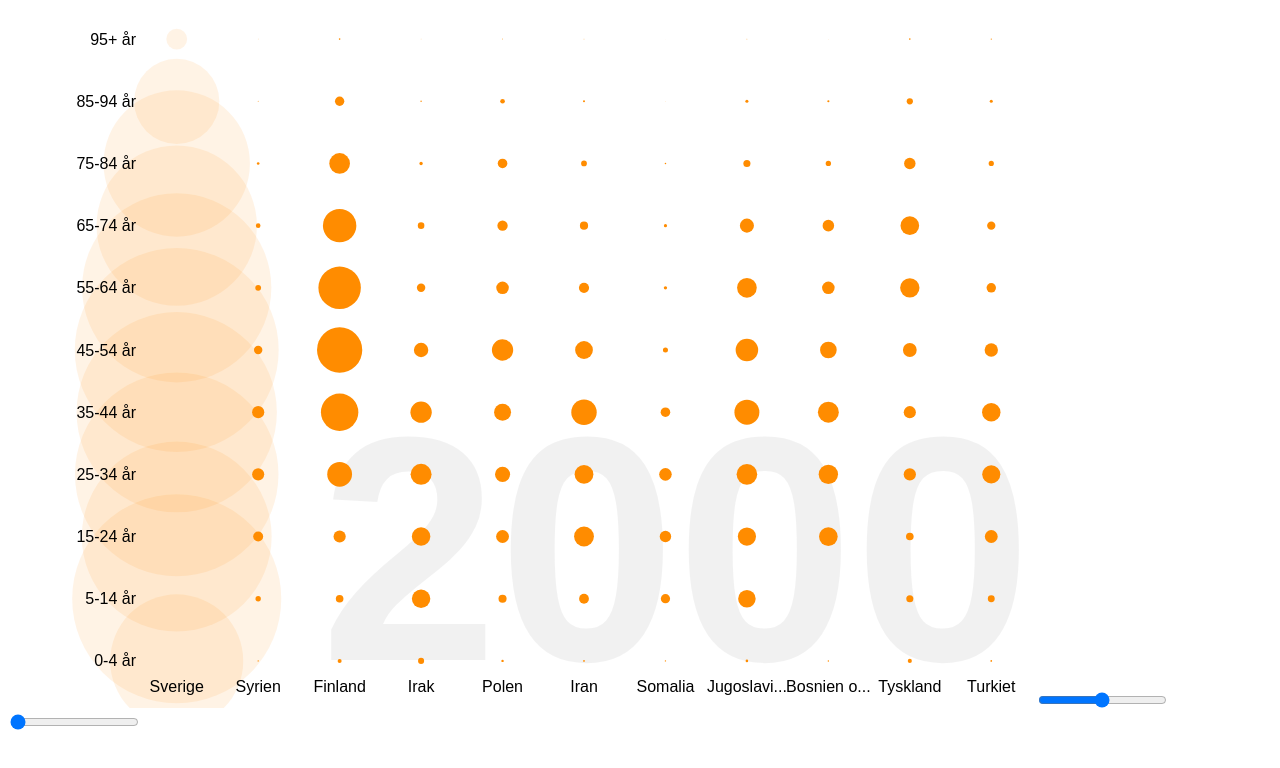
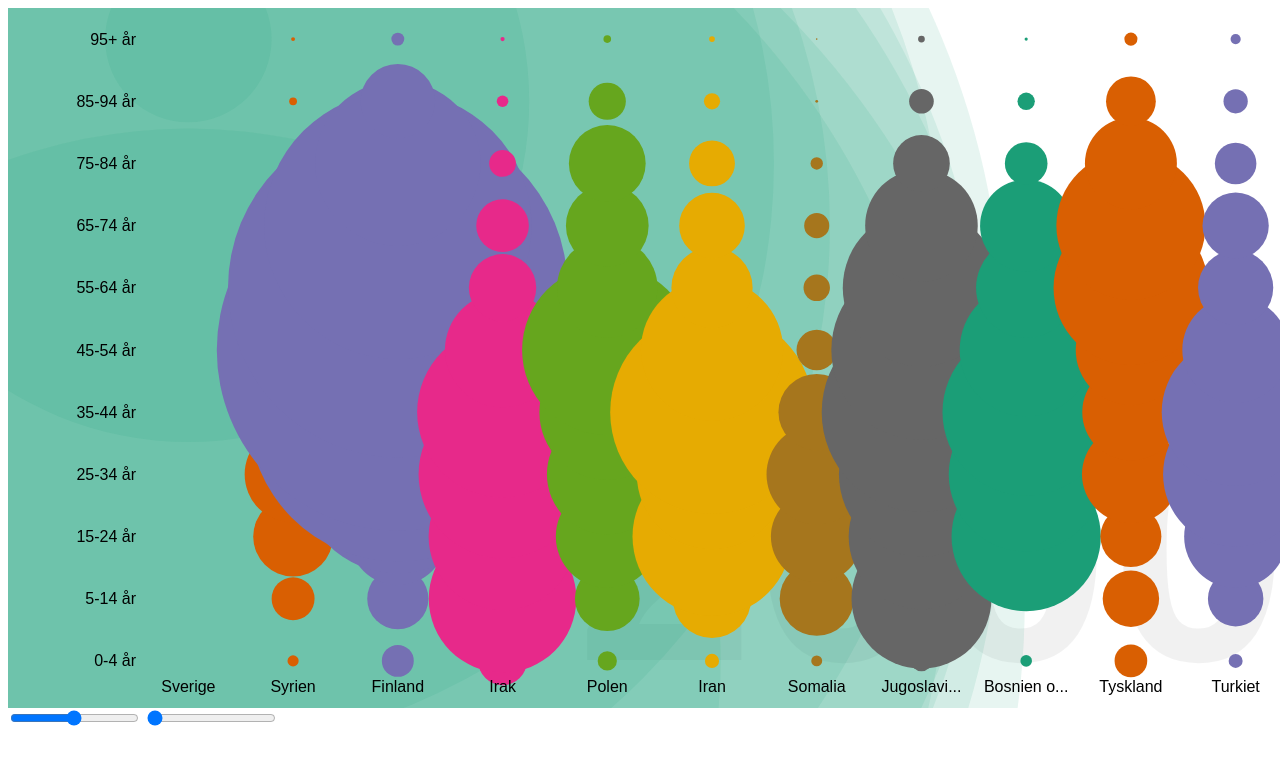
Before and after one commit to connienguyen/infovis2018, a plain HTML site: page index.html in a window 1280 px wide. Drawn offline with Linux system fonts and the light colour scheme.

Commit message:
Colored bubbles.

```diff
--- a/index.html
+++ b/index.html
@@ -3,12 +3,13 @@
   <head>
     <meta charset="utf-8">
     <script src="d3/d3.js"></script>
+    <script src="d3/d3colors.js"></script>
     <script src="underscore.js"></script>
     <script src="vis.js"></script>
     <link href="style.css" rel="stylesheet" type="text/css">
   </head>
   <body>
-    <svg width="1024" height="700">
+    <svg width="1280" height="700">
     </svg>
     <input type="range" min="1" max="128" step="1" value="64" id="zoomSlider">
     <input type="range" min="2000" max="2017" step="1" value="2000" id="yearSlider">
--- a/vis.js
+++ b/vis.js
@@ -43,12 +43,13 @@ const createDemographicsBubbleChart = function(demographics){
   var largestCountries = _.take(countriesSortedBySize, 11);
   var range = ages.length;
   var domain = largestCountries.length;
-  const getZoomFactor = function(sliderValue) { return 64 / (largestCountries[0].total * 0.005) * sliderValue; };
+  const getZoomFactor = function(sliderValue) { return 512 / (largestCountries[0].total * 0.005) * sliderValue; };
   var zoom = getZoomFactor(zoomSlider.value);
   var year = yearSlider.value;
   var height = 700 - 16;
-  var width = 1024;
+  var width = 1280;
   var svg = d3.select('svg');
+  var colors = d3.scaleOrdinal(d3.schemeDark2);
 
   zoomSlider.addEventListener('input', function(e) {
     zoom = getZoomFactor(e.target.value);
@@ -86,7 +87,7 @@ const createDemographicsBubbleChart = function(demographics){
           .enter().append('circle')
             .attr('id', function(d){ return (d['födelseland'] + d['ålder']).replace(/\s+/g, '-') })
             .attr('class', countryName.replace(/\s+/g, '-'))
-            .attr('fill', 'darkorange')
+            .attr('fill', colors(rank))
             .attr('opacity', (countryName == 'Sverige' ? .1 : 1)) // Change opacity
             .attr('r', function(row) { return zoom * Math.sqrt(row[year]) })
             .attr('cx', function(row) { return 128 + ((width - 128) / domain * rank) + ((width - 128) / domain / 2); })
```
Also changed, not shown: d3/d3colors.js (added, +2 -0 lines).
